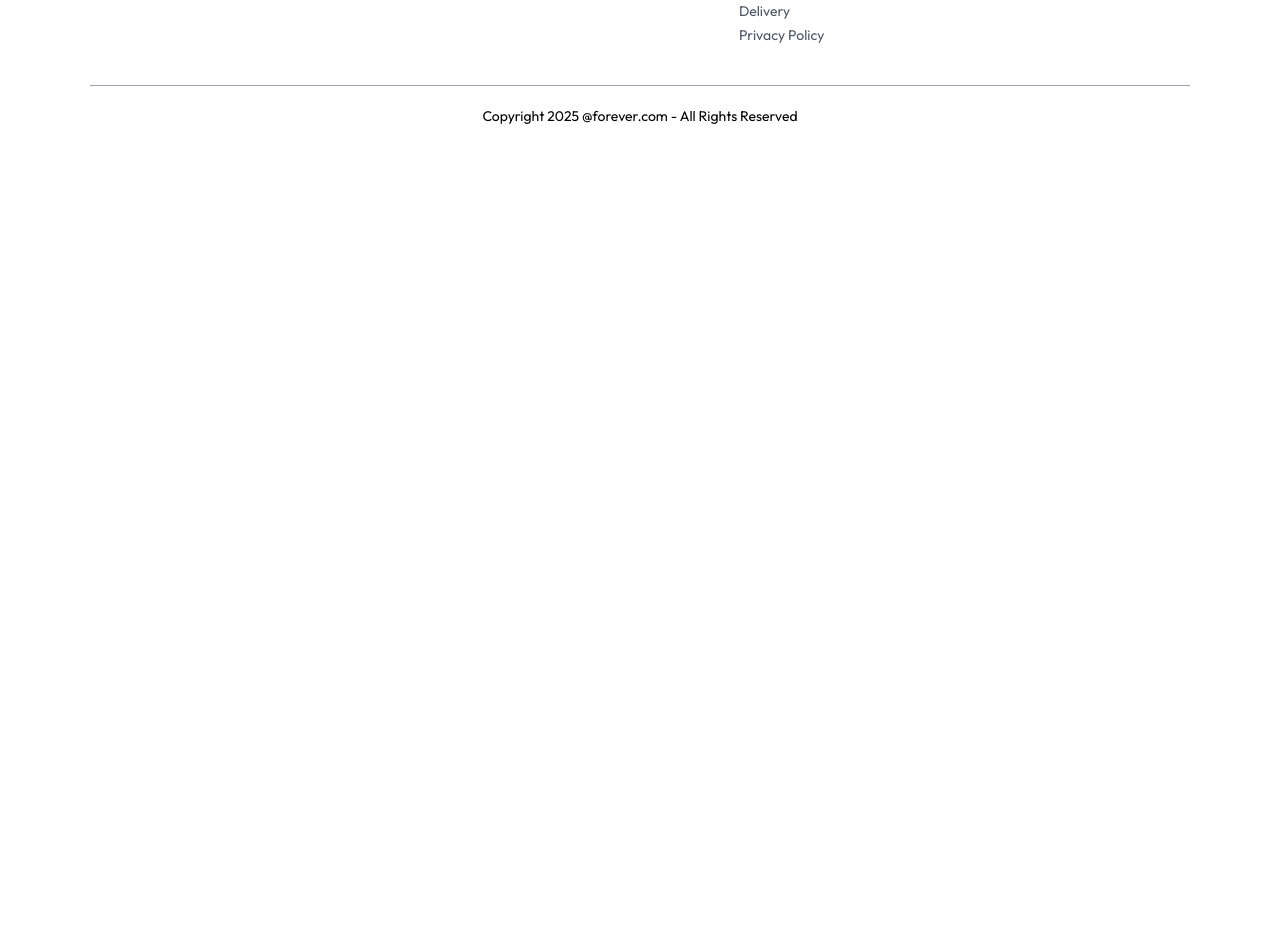
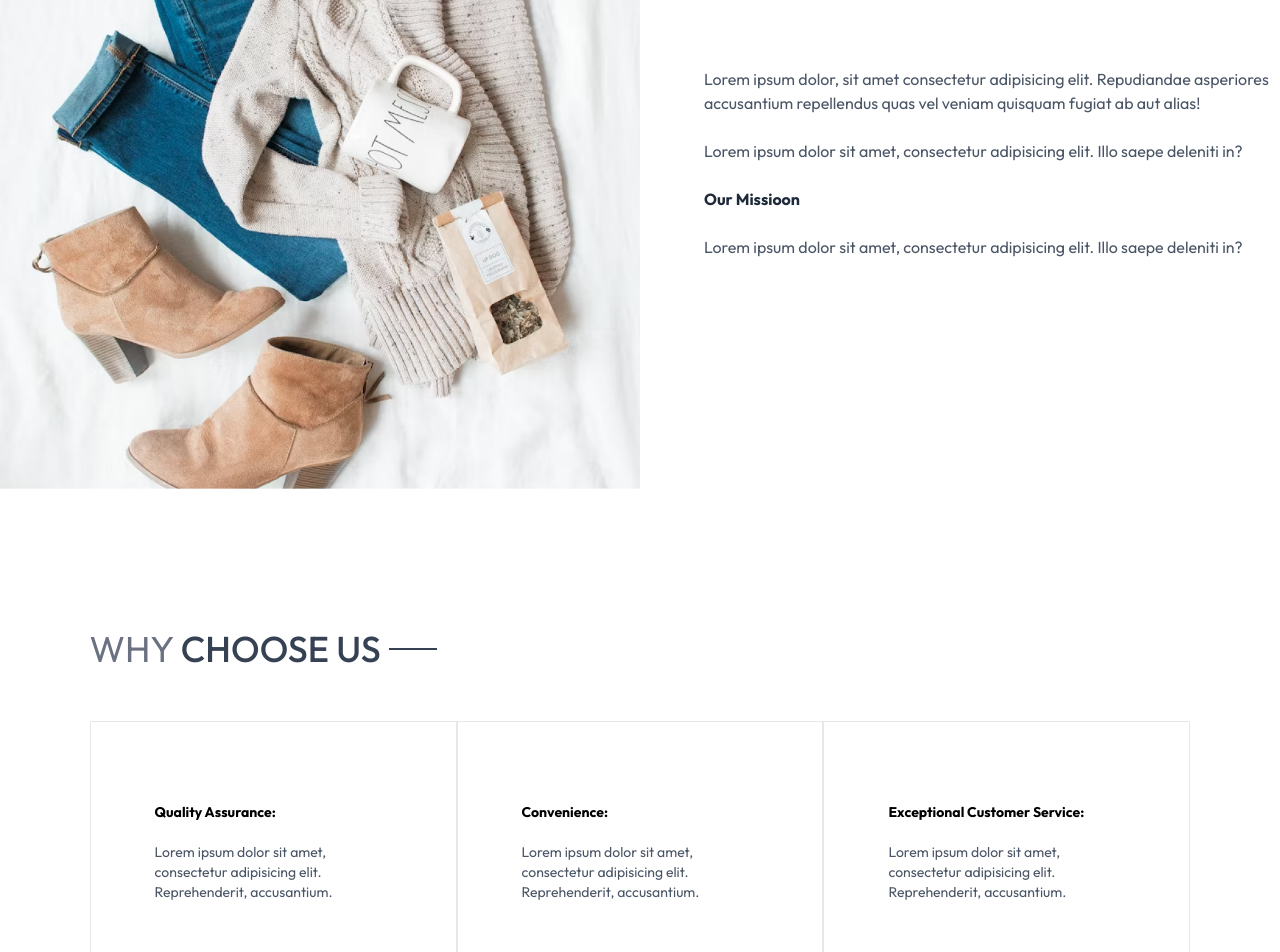
Before and after one commit to zenith-thread/ecommerce-app-mern, a React (Vite) app in the folder frontend/: page /about in a window 1280 px wide. Shown: the part 360-1312 px from the top of the page. Before the commit the page ends 800 px from the top, so only its background shows below. Built offline with nearby package versions, Linux system fonts and the light colour scheme.

Commit message:
Implemented UI for About page

```diff
--- a/frontend/src/pages/About.jsx
+++ b/frontend/src/pages/About.jsx
@@ -1,5 +1,79 @@
-const About = () => {
-  return <div>About</div>;
-};
+import React from "react";
+
+// Components
+import Title from "../components/Title";
+import NewsLetter from "../components/NewsLetter";
+
+// assets
+import { assets } from "../assets/frontend_assets/assets";
+
+const { about_img } = assets;
+
+const chooseUsFields = [
+  {
+    title: "Quality Assurance",
+    paragraph:
+      "Lorem ipsum dolor sit amet, consectetur adipisicing elit. Reprehenderit, accusantium.",
+  },
+  {
+    title: "Convenience",
+    paragraph:
+      "Lorem ipsum dolor sit amet, consectetur adipisicing elit. Reprehenderit, accusantium.",
+  },
+  {
+    title: "Exceptional Customer Service",
+    paragraph:
+      "Lorem ipsum dolor sit amet, consectetur adipisicing elit. Reprehenderit, accusantium.",
+  },
+];
+
+const About = React.memo(() => {
+  return (
+    <div className="">
+      <div className="text-2xl text-center pt-8 border-t">
+        <Title text1="ABOUT" text2="US" />
+      </div>
+
+      <div className="my-10 flex flex-col md:flex-row gap-16">
+        <img
+          src={about_img}
+          alt="About Us Image"
+          className="w-full md:max-w-1/2"
+        />
+        <div className="flex flex-col justify-center gap-6 md:w-1/2 text-gray-600">
+          <p>
+            Lorem ipsum dolor, sit amet consectetur adipisicing elit.
+            Repudiandae asperiores accusantium repellendus quas vel veniam
+            quisquam fugiat ab aut alias!
+          </p>
+          <p>
+            Lorem ipsum dolor sit amet, consectetur adipisicing elit. Illo saepe
+            deleniti in?
+          </p>
+          <b className="text-gray-800">Our Missioon</b>
+          <p>
+            Lorem ipsum dolor sit amet, consectetur adipisicing elit. Illo saepe
+            deleniti in?
+          </p>
+        </div>
+      </div>
+      <div className="px-4 sm:px-[3vw] md:px[5vw] lg:px-[7vw]">
+        <div className="text-4xl mt-25 py-10 ">
+          <Title text1="WHY" text2="CHOOSE US" />
+        </div>
+
+        <div className="flex flex-col md:flex-row text-sm mb-20">
+          {chooseUsFields.map(({ title, paragraph }, idx) => (
+            <div className="border border-gray-200 px-10 md:px-16 py-8 sm:py-20 flex flex-col gap-5">
+              <b>{title}:</b>
+              <p className="text-gray-600">{paragraph}</p>
+            </div>
+          ))}
+        </div>
+      </div>
+      <NewsLetter />
+    </div>
+  );
+});
 
 export default About;
```
